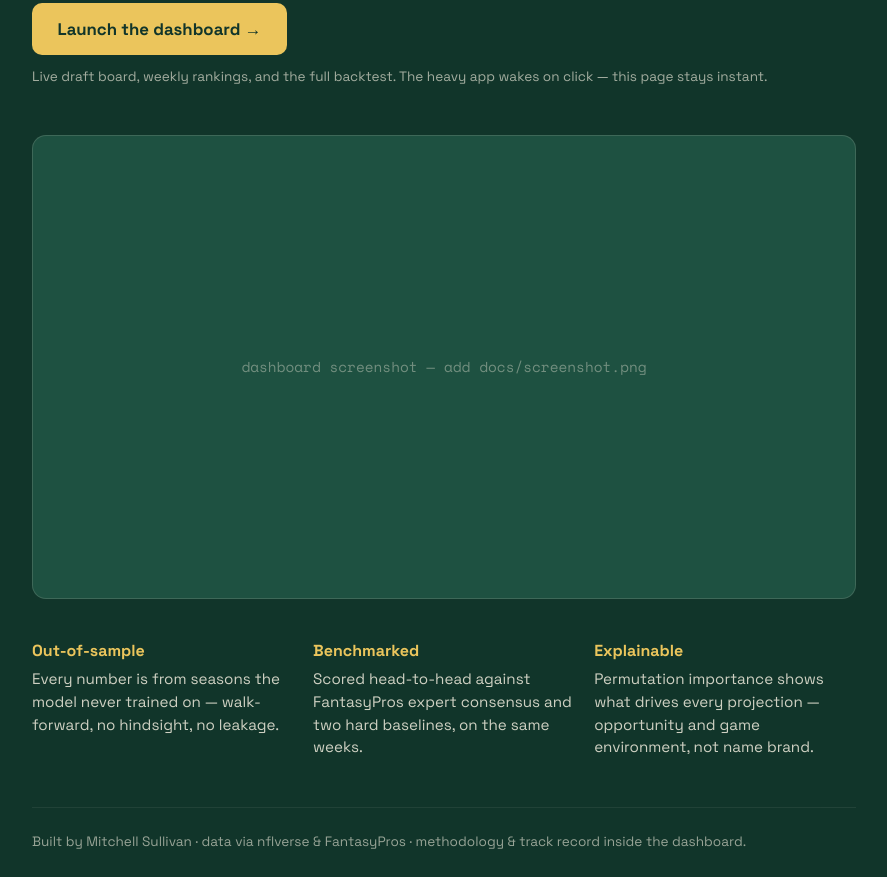
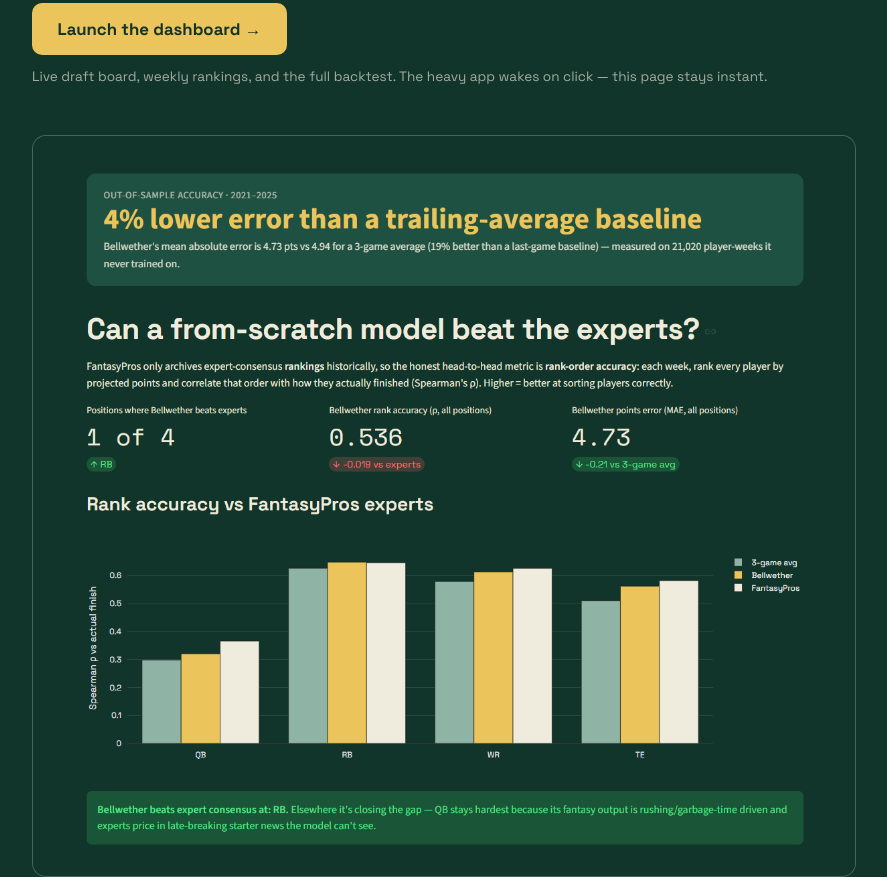
Before and after one commit to Mitchsullivan56/bellwether, a plain HTML site: page docs/index.html in a window 1280 px wide. Shown: the part 633-1510 px from the top of the page, without its empty margins (196-1083 px from the left). Drawn offline with nearby package versions, Linux system fonts and the light colour scheme.

Commit message:
Add dashboard screenshot to landing page

```diff
--- a/docs/index.html
+++ b/docs/index.html
@@ -75,8 +75,7 @@
      wakes on click — this page stays instant.</p>
 
   <div class="shot">
-    <!-- Drop docs/screenshot.png to replace this placeholder -->
-    <div class="ph">dashboard screenshot — add docs/screenshot.png</div>
+    <img src="screenshot.png" alt="The Bellwether dashboard — accuracy headline and rank-accuracy chart">
   </div>
 
   <div class="why">
```
Also changed, not shown: docs/screenshot.png (added).
